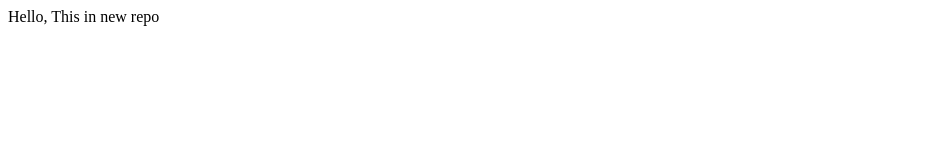
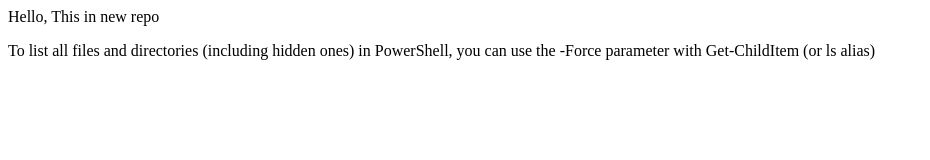
Before and after one commit to ShubhamSBagal/LocalRepo, a plain HTML site: page index.html in a window 1280 px wide. Shown: the whole page, without its empty margins (0-930 px from the left). Drawn offline with Linux system fonts and the light colour scheme.

Commit message:
para added

```diff
--- a/index.html
+++ b/index.html
@@ -7,5 +7,6 @@
 </head>
 <body>
     <div class="p">Hello, This in new repo</div>
+    <p>To list all files and directories (including hidden ones) in PowerShell, you can use the -Force parameter with Get-ChildItem (or ls alias)</p>
 </body>
 </html>
```
